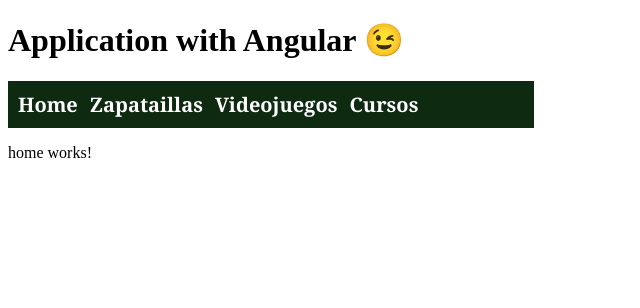
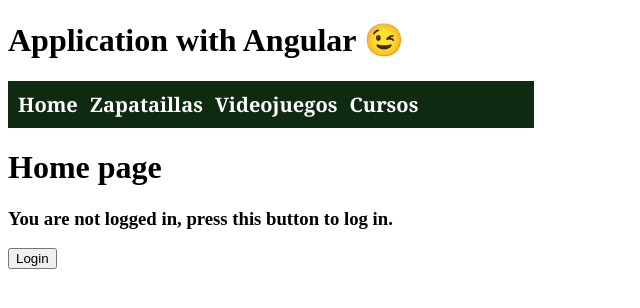
Before and after one commit to cpablop1/javascript_practices, an Angular app in the folder angular/learning-angular/: page / in a window 1280 px wide. Shown: the top 308 px of the page, without its empty margins (0-640 px from the left). Built offline with nearby package versions, Linux system fonts and the light colour scheme.

Commit message:
If else en Angular

```diff
--- a/angular/learning-angular/src/app/home/home.component.html
+++ b/angular/learning-angular/src/app/home/home.component.html
@@ -1 +1,11 @@
-<p>home works!</p>
+<h1>Home page</h1>
+
+<div *ngIf="identified; else unidentified">
+    <h3>You are logged in to the app.</h3>
+    <button (click)="logout()">Logout</button>
+</div>
+
+<ng-template #unidentified>
+    <h3>You are not logged in, press this button to log in.</h3>
+    <button (click)="login()">Login</button>
+</ng-template>
--- a/angular/learning-angular/src/app/home/home.component.ts
+++ b/angular/learning-angular/src/app/home/home.component.ts
@@ -1,11 +1,25 @@
 import { Component } from '@angular/core';
+import { CommonModule } from '@angular/common';
 
 @Component({
   selector: 'app-home',
-  imports: [],
+  imports: [CommonModule],
   templateUrl: './home.component.html',
   styleUrl: './home.component.css'
 })
 export class HomeComponent {
+  public identified: boolean;
+
+  constructor() {
+    this.identified = false
+  }
+
+  login(): void{
+    this.identified = true;
+  }
+
+  logout(): void{
+    this.identified = false;
+  }
 
 }
```
